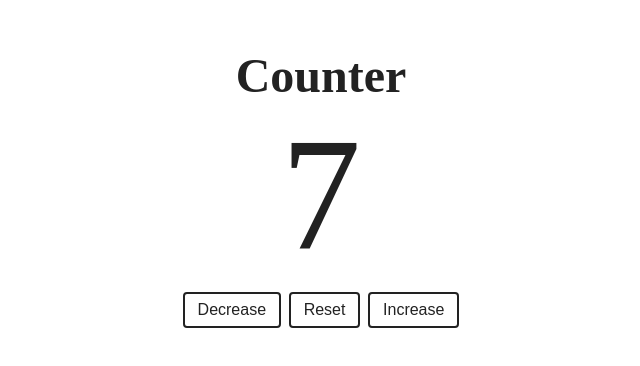
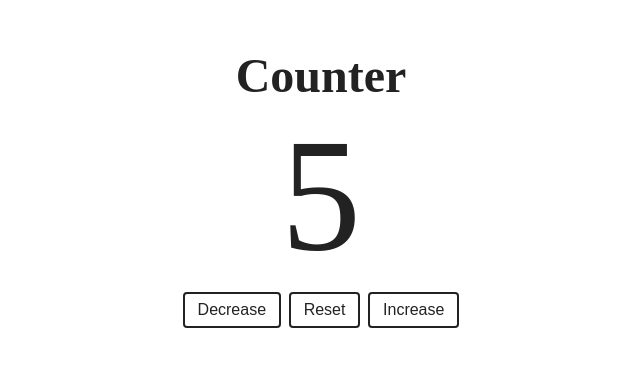
Before and after one commit to TidbitsJS/Redux-Counter, a React (Create React App) app: page / in a window 1280 px wide. Shown: the part 210-576 px from the top of the page, without its empty margins (319-959 px from the left). Built offline with nearby package versions, Linux system fonts and the light colour scheme.

Commit message:
dec action

```diff
--- a/src/App.js
+++ b/src/App.js
@@ -10,13 +10,20 @@ const defaultState = {
   name: "bob",
 };
 
-function reducer(state = defaultState, action) {
+function reducer(state, action) {
   console.log({ state, action });
+  if (action.type === "DECREASE") {
+    console.log("Hey it worked");
+    return { ...state, count: state.count - 1 };
+  }
+
   return state;
 }
 
-const store = createStore(reducer);
+const store = createStore(reducer, defaultState);
 
+store.dispatch({ type: "DECREASE" });
+store.dispatch({ type: "DECREASE" });
 console.log(store.getState());
 
 function App() {
```
Also changed, not shown: src/redux.md (+10 -0 lines).
